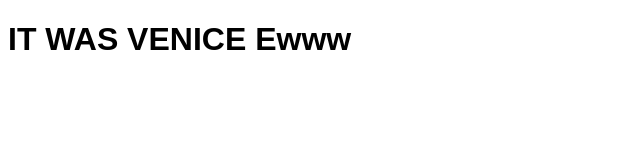
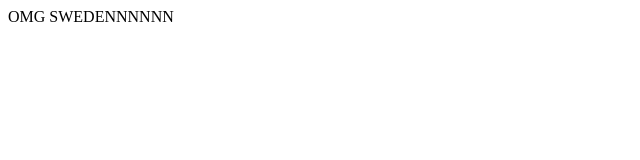
Before and after one commit to rrrrrrrrrrrrin/project2, a plain HTML site: page index.html in a window 1280 px wide. Shown: the whole page, without its empty margins (0-640 px from the left). Drawn offline with Linux system fonts and the light colour scheme.

Commit message:
Revert "Add styles.css"

```diff
--- a/index.html
+++ b/index.html
@@ -1,10 +1,7 @@
 <!doctype html>
 <html>
-	<head>
-		<title>OMG SWEDENNNNNN</title>
-		<link rel="stylesheet" href="styles.css">
+	<head>OMG SWEDENNNNNN</title>
 	</head>
 	<body>
-		<h1>IT WAS VENICE Ewww</h1>
 	</body>
 </html>
--- a/styles.css
+++ /dev/null
@@ -1,8 +0,0 @@
-body {
-	font-family: serif;
-	color: burgundy;
-}
-
-h1 {
-	font-family: sans-serif;
-}
```
